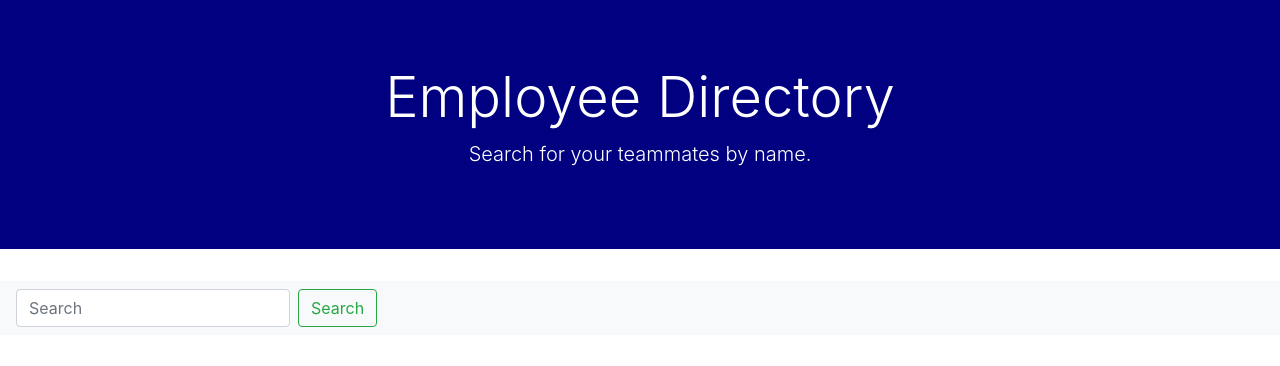
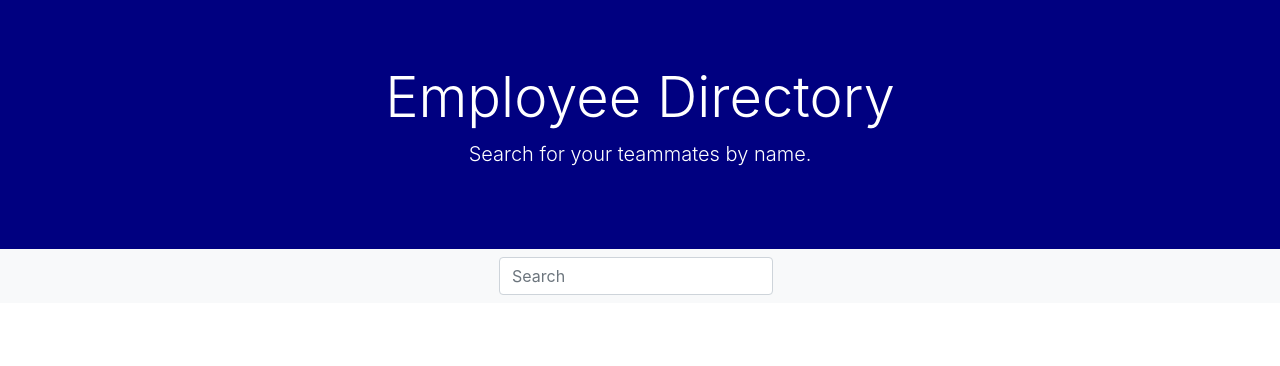
Before and after one commit to jiyoon9886/employee-directory, a React (Create React App) app in the folder employeedirectory/: page / in a window 1280 px wide. Shown: the top 366 px of the page. Built offline with nearby package versions, Linux system fonts and the light colour scheme.

Commit message:
fixed margin of jumbotron

```diff
--- a/employeedirectory/src/App.js
+++ b/employeedirectory/src/App.js
@@ -5,6 +5,7 @@ import Search from "./components/Search";
 
 //main container (flex-direction: column)
 //header
+//search
 
 
 function App() {
@@ -20,7 +21,7 @@ function App() {
 	);
 }
 
-//search
+
 //table
 //columns titles
 
--- a/employeedirectory/src/components/Header.js
+++ b/employeedirectory/src/components/Header.js
@@ -16,7 +16,8 @@ const styles = {
 		backgroundColor: "navy",
 		color: "white",
 		display: "flex",
-		textAlign: "center"
+		textAlign: "center",
+		margin: 0
 	}
 }
 
--- a/employeedirectory/src/components/Search.js
+++ b/employeedirectory/src/components/Search.js
@@ -2,13 +2,19 @@ import React from 'react';
 
 function Search() {
 	return (
-		<nav className="navbar navbar-light bg-light">
+		<nav style={styles.search} className="navbar navbar-light bg-light">
 			<form className="form-inline">
 				<input className="form-control mr-sm-2" type="search" placeholder="Search" aria-label="Search" />
-				<button className="btn btn-outline-success my-2 my-sm-0" type="submit">Search</button>
 			</form>
 		</nav>
 	);
 }
 
+const styles = {
+	search: {
+		display: "flex",
+		justifyContent: "center"
+	}
+}
+
 export default Search;
```
